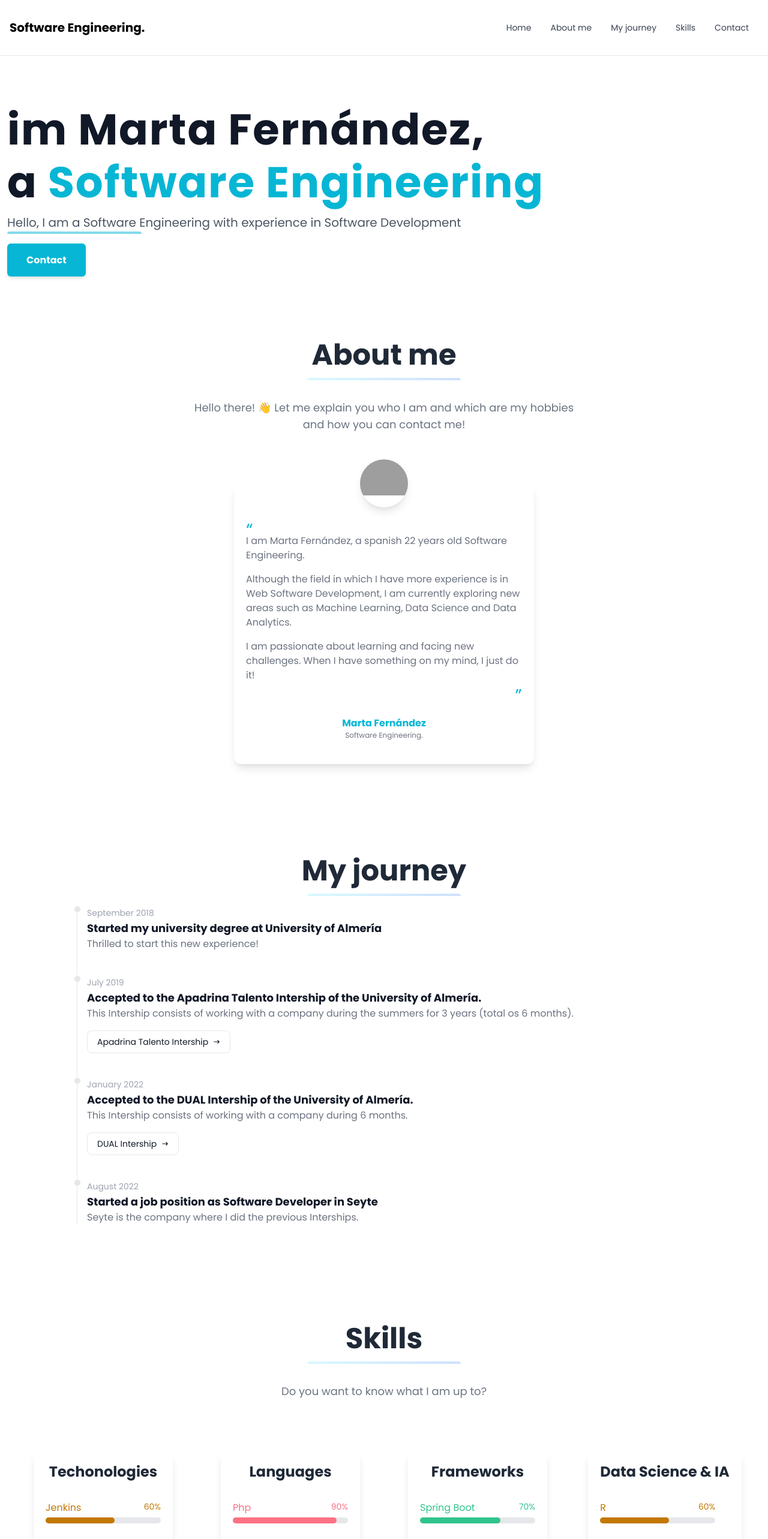
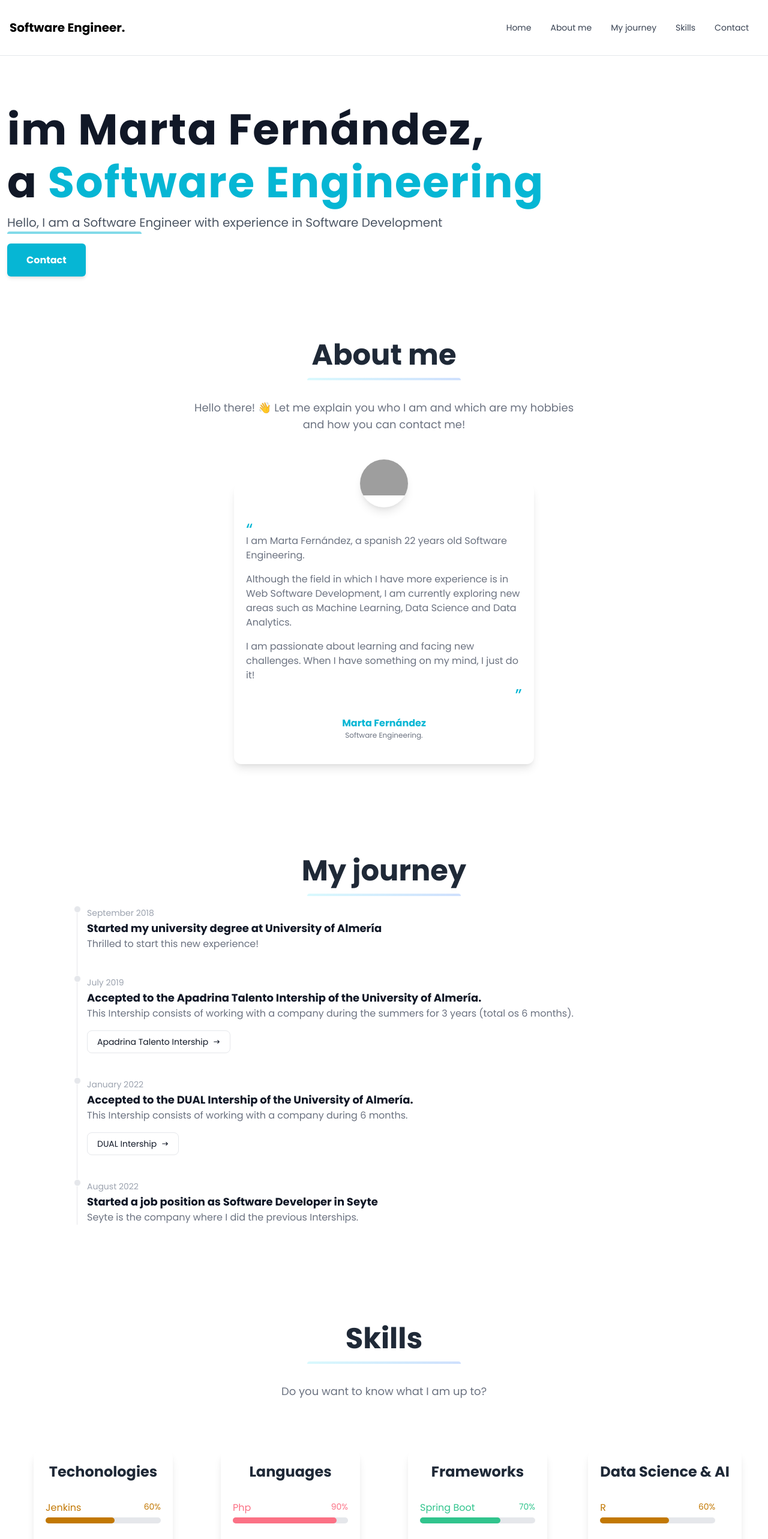
Before and after one commit to mfernandezgarcia/mfernandezgarcia.github.io, an Angular app: page / in a window 1280 px wide. Shown: the top 2566 px of the page at 60% size. Built offline with nearby package versions, Linux system fonts and the light colour scheme; grey boxes are pictures that could not be loaded.

Commit message:
Fix issues

```diff
--- a/src/app/features/habilities/habilities.component.html
+++ b/src/app/features/habilities/habilities.component.html
@@ -132,7 +132,7 @@
         </ul>
       </div>
       <div class="mx-auto rounded-xl bg-white shadow-lg px-5 pt-5 text-gray-800 p-10" style="max-width: 500px">
-        <h2 class="text-2xl font-bold text-center text-gray-800  mb-5">Data Science & IA</h2>
+        <h2 class="text-2xl font-bold text-center text-gray-800  mb-5">Data Science & AI</h2>
 
         <ul class="w-48 text-sm font-medium text-gray-900 bg-white rounded-lg">
           <li class="py-3">
--- a/src/app/features/home/home.component.html
+++ b/src/app/features/home/home.component.html
@@ -9,7 +9,7 @@
       <h1 class="my-4 text-5xl md:text-7xl font-bold leading-tight tracking-wide text-gray-900">im Marta Fernández, </h1>
       <h1 class="my-4 text-5xl md:text-7xl font-bold leading-tight tracking-wide text-gray-900">a <span class="primary__color">Software Engineering</span>
       </h1>
-      <div class="leading-normal text-xl mb-8 text-gray-600 ">Hello, I am a Software Engineering with experience in
+      <div class="leading-normal text-xl mb-8 text-gray-600 ">Hello, I am a Software Engineer with experience in
           Software Development
           <div class="mb-4">
             <div class="h-1 bg-cyan-500 w-56 opacity-50  rounded-t"></div>
--- a/src/app/layouts/menu/menu.component.html
+++ b/src/app/layouts/menu/menu.component.html
@@ -2,7 +2,7 @@
 <nav class="bg-white px-2 px-4 py-5 dark:bg-gray-900 fixed w-full z-20 top-0 left-0 border-b border-gray-200 dark:border-gray-600">
   <div class="flex flex-wrap justify-between items-center mx-auto">
     <a href="#home" class="flex items-center">
-      <span class="self-center text-xl font-semibold whitespace-nowrap dark:text-white">Software Engineering.</span>
+      <span class="self-center text-xl font-semibold whitespace-nowrap dark:text-white">Software Engineer.</span>
     </a>
     <div class="flex">
       <button (click)="openMenu()" data-collapse-toggle="navbar-sticky" type="button" class="inline-flex items-center p-2 text-sm text-gray-500 rounded-lg md:hidden hover:bg-gray-100 focus:outline-none focus:ring-2 focus:ring-gray-200 dark:text-gray-400 dark:hover:bg-gray-700 dark:focus:ring-gray-600" aria-controls="navbar-sticky" aria-expanded="false">
--- a/src/index.html
+++ b/src/index.html
@@ -17,6 +17,16 @@
 
   <script src="node_modules/flowbite/dist/flowbite.js"></script>
 
+  <!-- Google tag (gtag.js) -->
+  <script async src="https://www.googletagmanager.com/gtag/js?id=G-JFZ8N26EZ9"></script>
+  <script>
+    window.dataLayer = window.dataLayer || [];
+    function gtag(){dataLayer.push(arguments);}
+    gtag('js', new Date());
+
+    gtag('config', 'G-JFZ8N26EZ9');
+  </script>
+
 </head>
 <body>
   <app-root></app-root>
```
